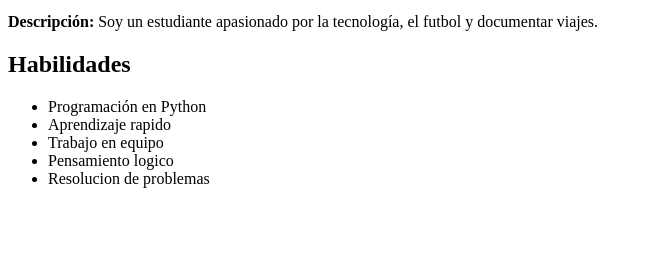
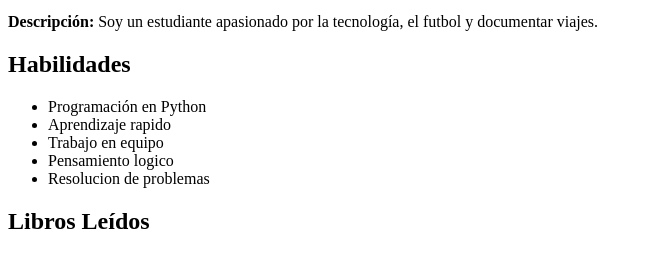
Before and after one commit to camilovisbal/taller-bp-2.1, a plain HTML site: page index.html in a window 1280 px wide. Shown: the part 101-368 px from the top of the page, without its empty margins (0-652 px from the left). Drawn offline with Linux system fonts and the light colour scheme.

Commit message:
se agrego el h2 libros leidos

```diff
--- a/index.html
+++ b/index.html
@@ -18,8 +18,7 @@
         <li>Trabajo en equipo</li>
         <li>Pensamiento logico</li>
         <li>Resolucion de problemas</li>
-
-
     </ul>
+    <h2>Libros Leídos</h2>
 </body>
 </html>
```
